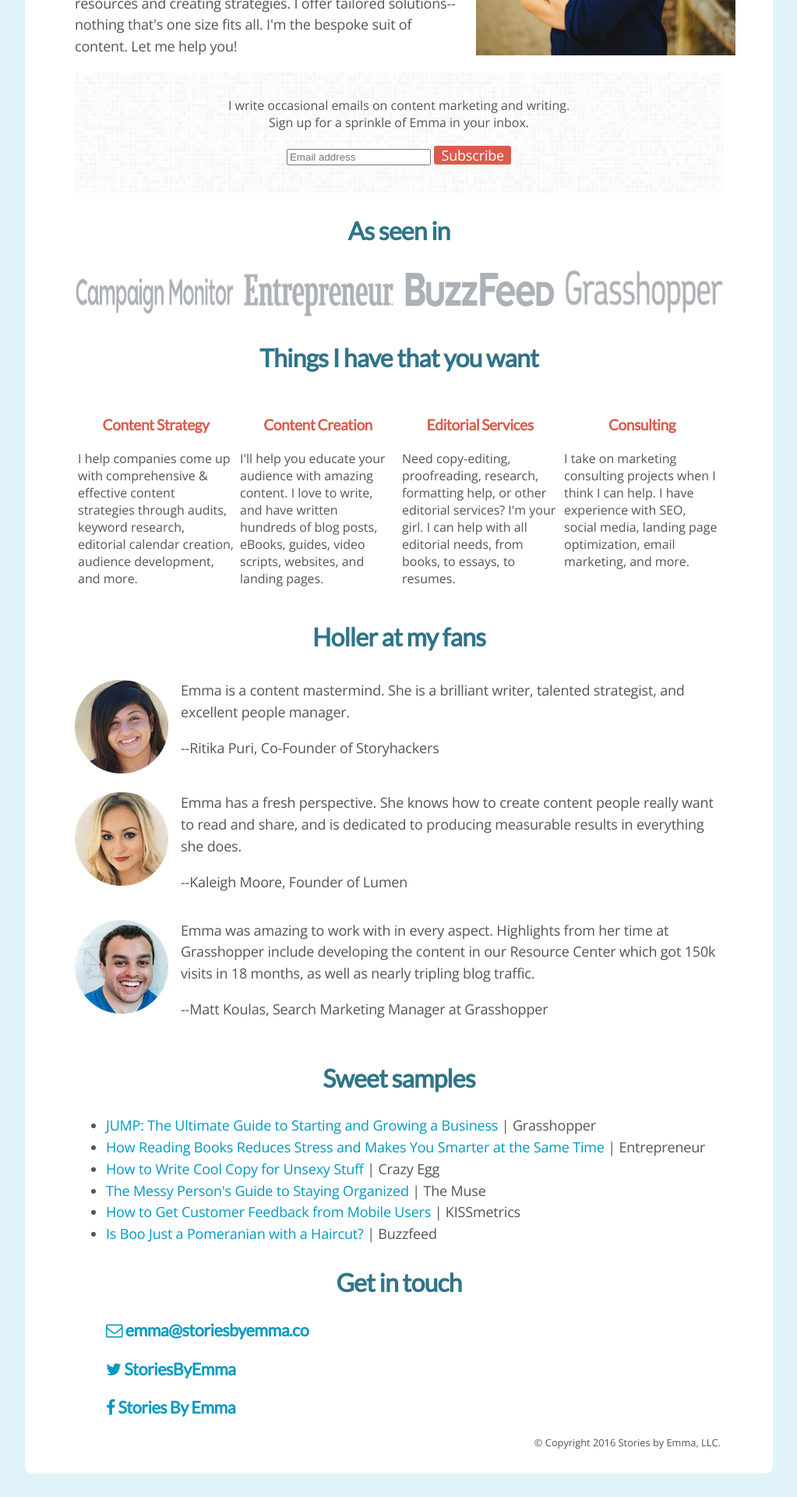
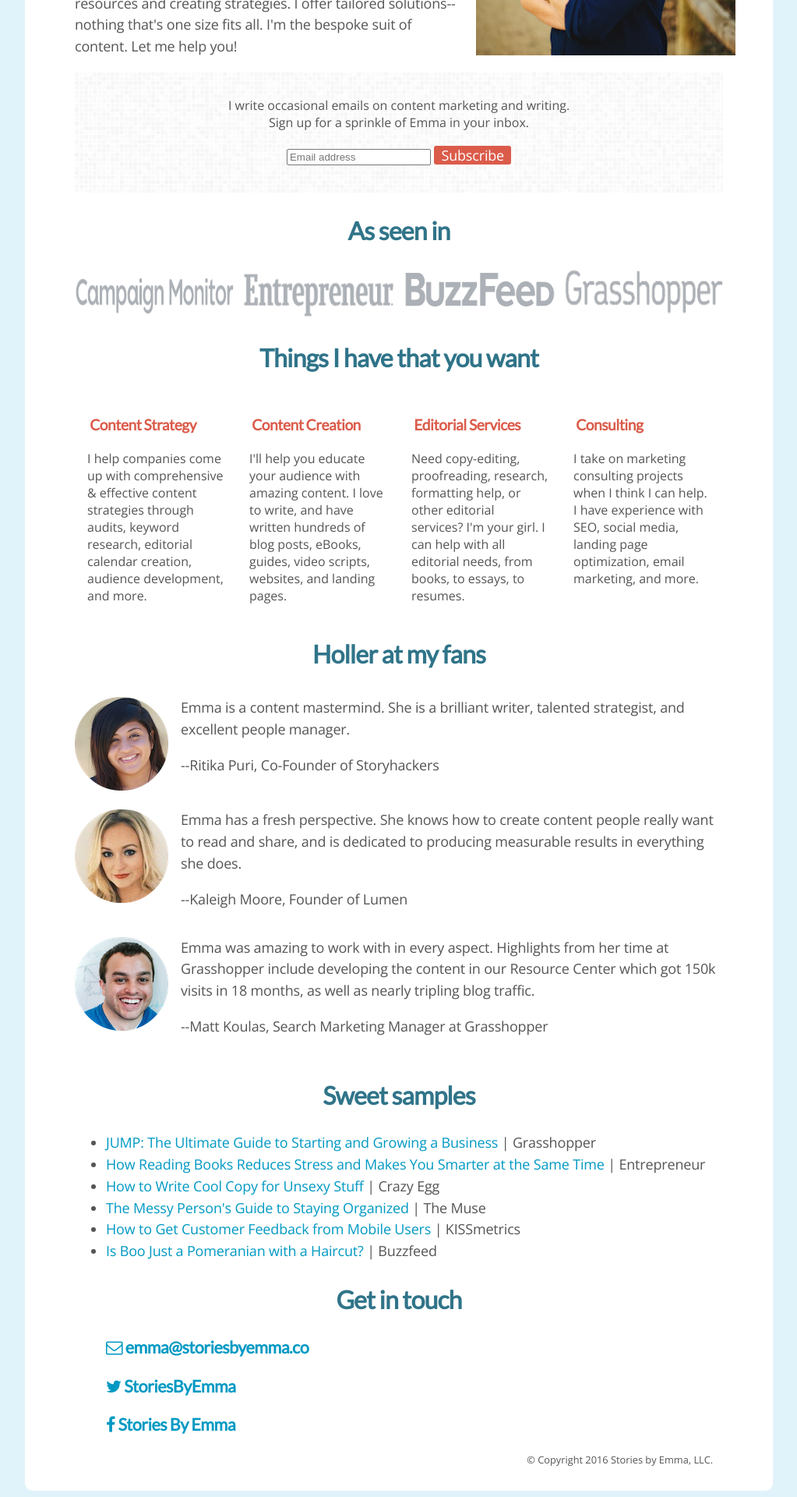
Before and after one commit to emmalepsy/emmalepsy.github.io, a Jekyll site: the page mobile.html, which Jekyll copies as it is, in a window 1280 px wide. Shown: the part 699-2619 px from the top of the page at 78% size, without its empty margins (128-1151 px from the left). Built offline with Jekyll 4.4.1, drawn with Linux system fonts in a browser that asks for light colours; nearby versions of some CDN libraries; a style sheet for code colours, icons or effects is not loaded; before the commit the page ends 2597 px from its top, so only the background shows below that.

Commit message:
More space in holler class. Don't center headings

```diff
--- a/mobile.html
+++ b/mobile.html
@@ -259,8 +259,8 @@
   }
 
   .holler {
-    padding-left: 0.25em;
-    padding-right: 0.25em;
+    padding-left: 1em;
+    padding-right: 1em;
   }
 
   h1 {
@@ -376,7 +376,7 @@
       <div class="group">
 	<div class="c6">
 	  <h2 class="holler center"><span class="mega-octicon octicon-star"></span></h2>
-	  <h3 class="center">Content Strategy</h3>
+	  <h3 class="holler">Content Strategy</h3>
 	  <p class="holler small">
             I help companies come up with comprehensive & effective
             content strategies through audits, keyword research, editorial
@@ -385,7 +385,7 @@
 	</div>
 	<div class="c6">
 	  <h2 class="holler center"><span class="mega-octicon octicon-pencil"></span></h2>
-	  <h3 class="center">Content Creation</h3>
+	  <h3 class="holler">Content Creation</h3>
 	  <p class="holler small">
             I'll help you educate your audience with amazing content. I
             love to write, and have written hundreds of blog posts,
@@ -394,7 +394,7 @@
 	</div>
 	<div class="c6">
 	  <h2 class="holler center"><span class="mega-octicon octicon-file-text"></span></h2>
-	  <h3 class="center">Editorial Services</h3>
+	  <h3 class="holler">Editorial Services</h3>
 	  <p class="holler small">
             Need copy-editing, proofreading, research, formatting help, or
             other editorial services? I'm your girl. I can help with all
@@ -403,7 +403,7 @@
 	</div>
 	<div class="c6">
 	  <h2 class="holler center"><span class="mega-octicon octicon-puzzle"></span></h2>
-	  <h3 class="center">Consulting</h3>
+	  <h3 class="holler">Consulting</h3>
 	  <p class="holler small">
             I take on marketing consulting projects when I think I can
             help. I have experience with SEO, social media, landing page
```
